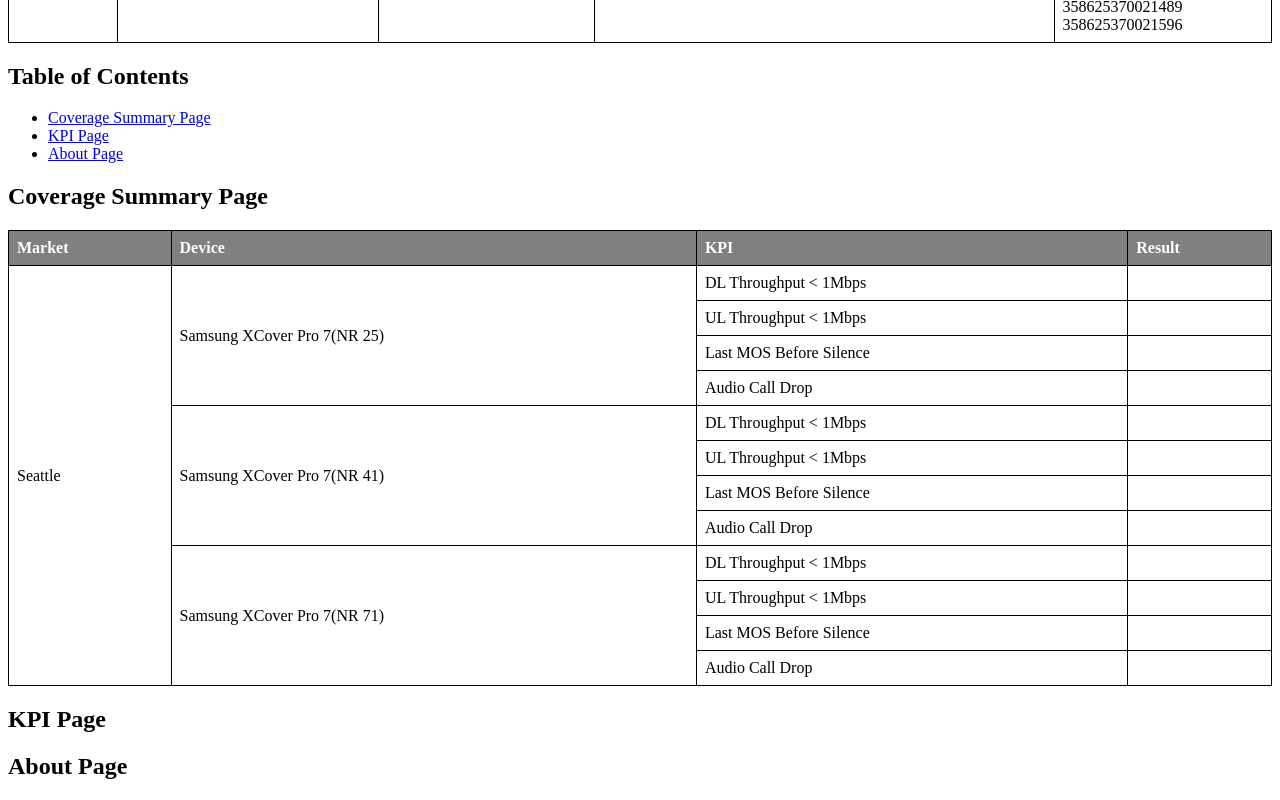
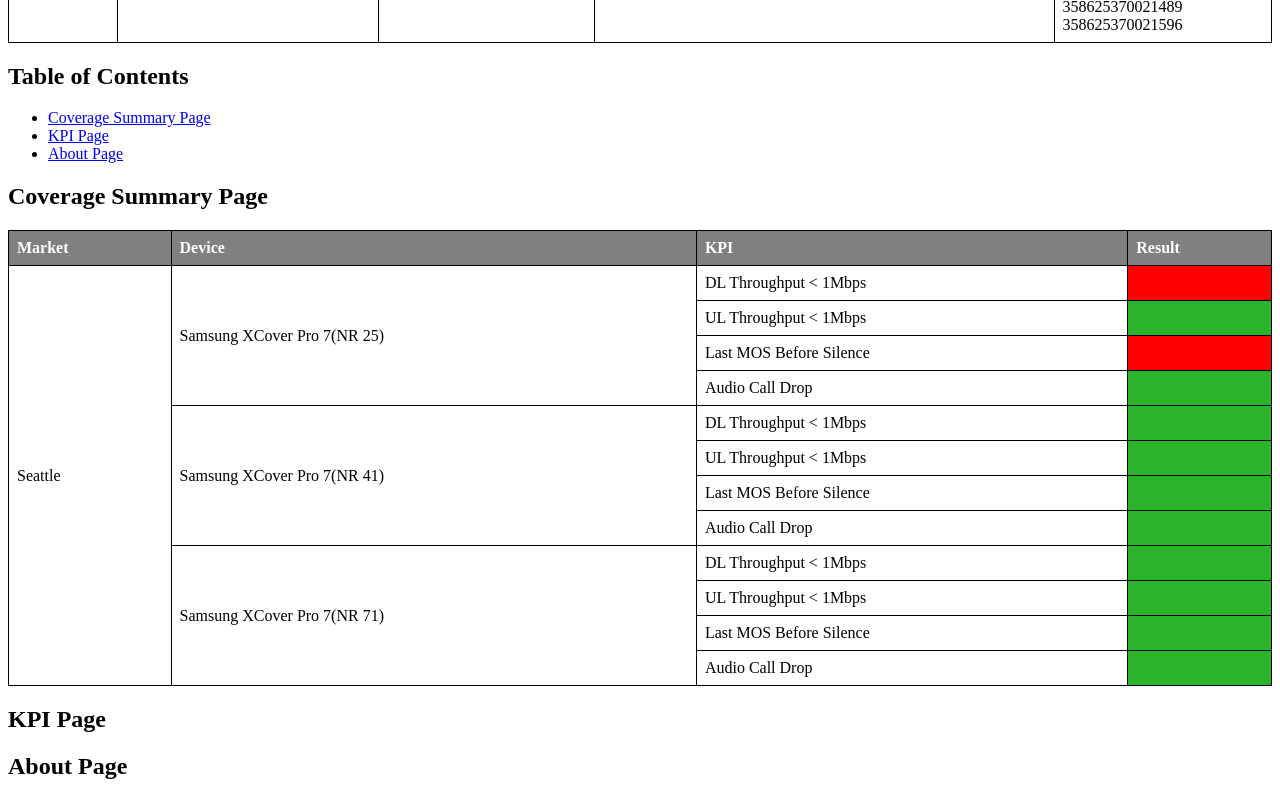
Before and after one commit to LiJieSu0/Fit4Launch_Report, a React (Create React App) app in the folder report-generator-app/: page / in a window 1280 px wide. Shown: the part 1338-2138 px from the top of the page. Built offline with nearby package versions, Linux system fonts and the light colour scheme.

Commit message:
set coverage summary table color

```diff
--- a/report-generator-app/src/ReportDetails/CoveragePerformance/CoverageSummaryTable.js
+++ b/report-generator-app/src/ReportDetails/CoveragePerformance/CoverageSummaryTable.js
@@ -1,5 +1,6 @@
 import React from 'react';
-import './CoverageSummaryTable.module.css';
+import styles from './CoverageSummaryTable.module.css';
+import '.././../StyleScript/Restricted_Report_Style.css';
 
 
 
@@ -42,7 +43,7 @@ const summaryData = [
 
 const CoverageSummaryTable = () => {
     return (
-        <table className="device-info-table summary-table">
+        <table className={`device-info-table `}>
             <thead>
                 <tr>
                     <th>Market</th>
@@ -67,7 +68,7 @@ const CoverageSummaryTable = () => {
                                     </td>
                                 )}
                                 <td>{kpiData.name}</td>
-                                <td className={kpiData.result === "green" ? "" : ""}></td>
+                                <td className={kpiData.result === "Pass" ? styles['result-pass'] : styles['result-fail']}></td>
                             </tr>
                         ))
                     ))
--- a/report-generator-app/src/ReportDetails/CoveragePerformance/CoverageSummaryTable.module.css
+++ b/report-generator-app/src/ReportDetails/CoveragePerformance/CoverageSummaryTable.module.css
@@ -1,17 +1,10 @@
-.summary-table {
-    width: 100%;
-    border-collapse: collapse;
-    margin-bottom: 20px;
+
+.result-pass {
+    background-color: var(--performance-pass);
+    color: white;
 }
 
-.summary-table th,
-.summary-table td {
-    border: 1px solid #ddd;
-    padding: 8px;
-    text-align: left;
+.result-fail {
+    background-color: var(--performance-fail);
+    color: white;
 }
-
-.summary-table th {
-    background-color: #f2f2f2;
-    font-weight: bold;
-}
--- a/report-generator-app/src/StyleScript/Restricted_Report_Style.css
+++ b/report-generator-app/src/StyleScript/Restricted_Report_Style.css
@@ -135,7 +135,7 @@
 
 :root{
   --performance-excellent: #FF00FF;
-  --performance-pass: #299229;
+  --performance-pass: #2ab42a;
   --performance-marginal-fail: #FFFF00;
   --performance-fail: #FF0000;
 }
```
